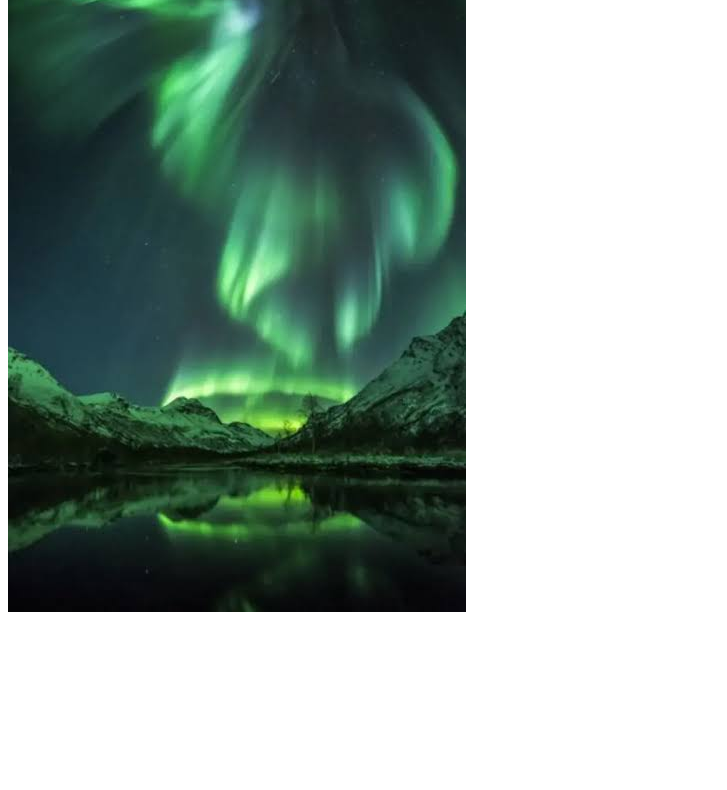
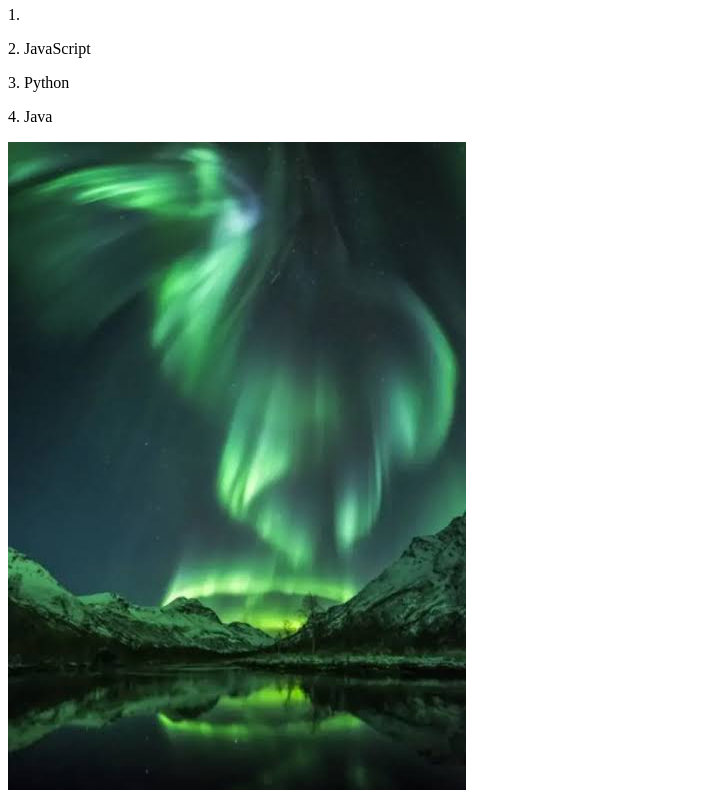
Before and after one commit to ignaciosaavedra18/ig.saavedrap.github.io, a plain HTML site: page index.html in a window 1280 px wide. Shown: the part 230-1020 px from the top of the page, without its empty margins (0-727 px from the left). Before the commit the page ends 862 px from the top, so only its background shows below. Drawn offline with Linux system fonts and the light colour scheme.

Commit message:
actualizacion

```diff
--- a/index.html
+++ b/index.html
@@ -14,6 +14,12 @@ scale=1.0">
 
     </p> estudio informatica desde el 2025 y me encanta programar y apreder nuevos lenguajes de programacion </p>
 
+<head> <h1> informacion personal </h1> </head>
+    <p> 1.   </p>
+    <p> 2. JavaScript </p>
+    <p> 3. Python </p>
+    <p> 4. Java </p>
+</body>
 
 
 
```
